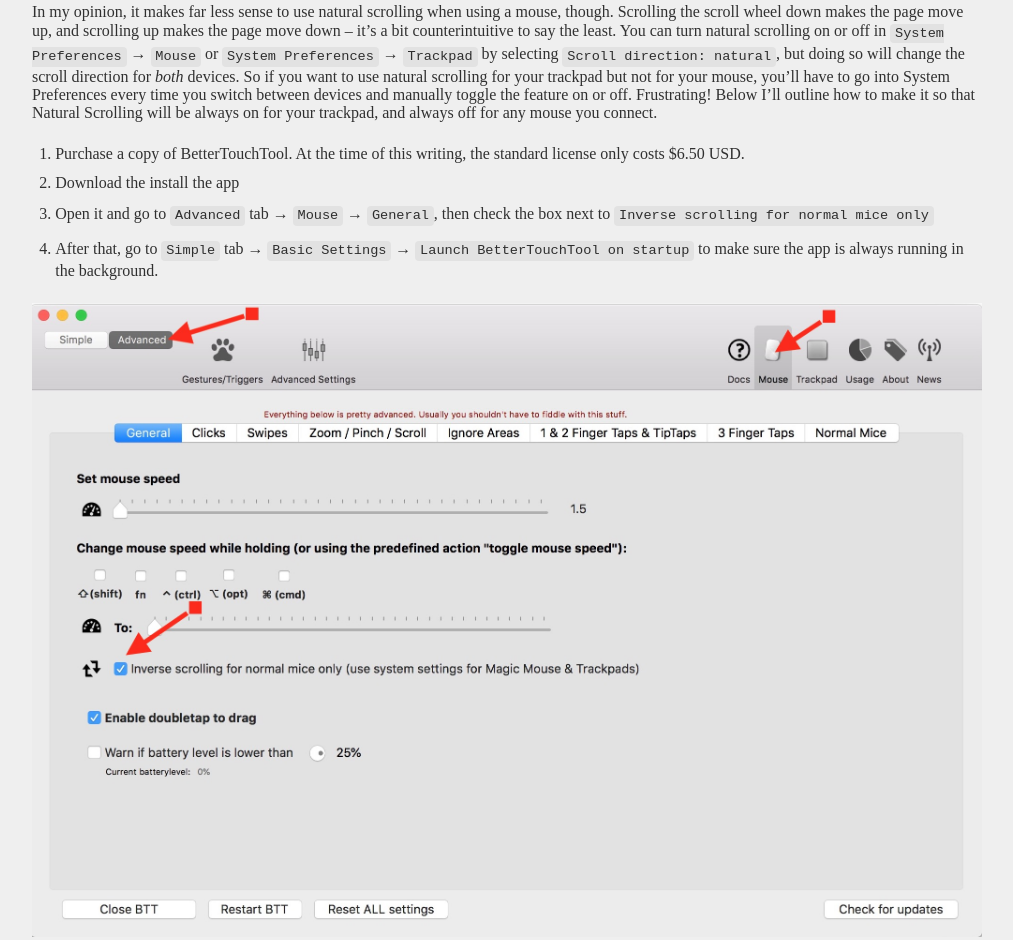
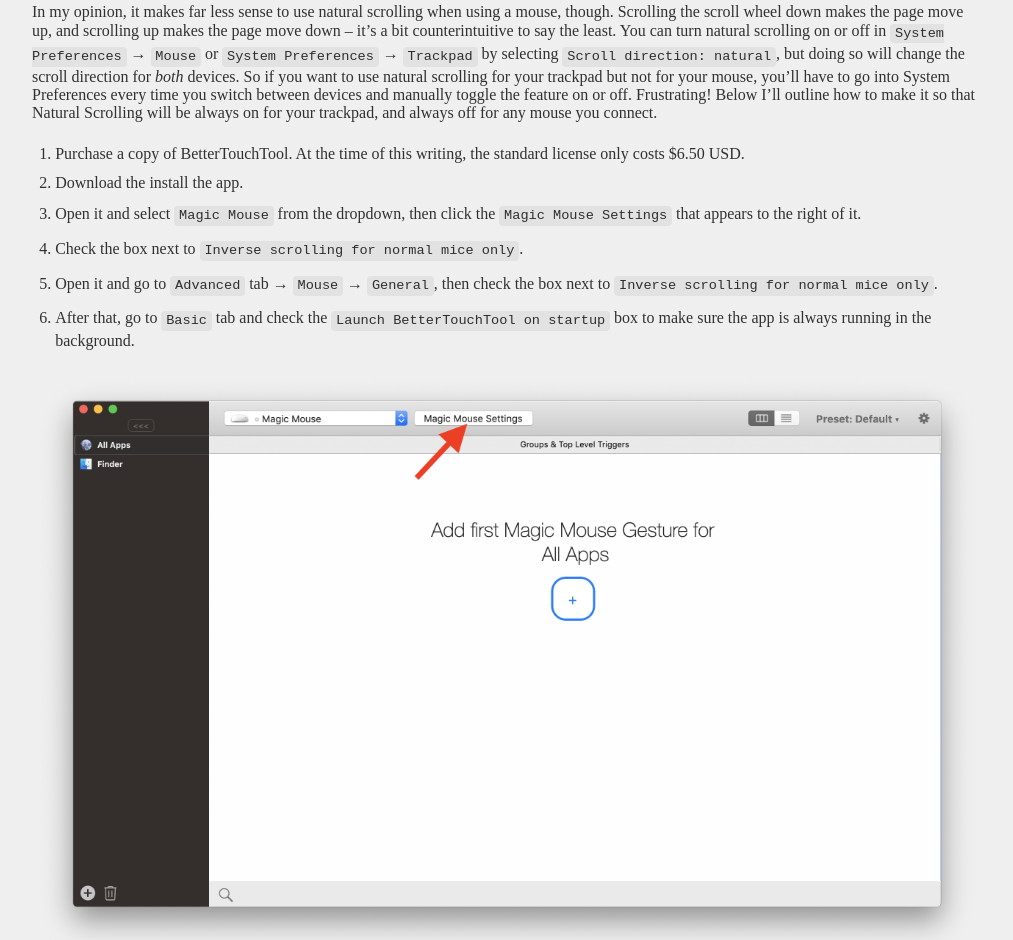
Before and after one commit to kellenmace/kellenmace.com-2019, a Gatsby site: page /automate-trackpad-mouse-natural-scrolling-in-mac-os-x/ in a window 1280 px wide. Shown: the part 517-1457 px from the top of the page, without its empty margins (133-1146 px from the left). Built offline with nearby package versions, Linux system fonts and the light colour scheme; Gatsby itself is replaced by a stand-in of ours; some packages are replaced by stand-ins of ours; what typography-theme-elk-glen would draw is missing.

Commit message:
Update mouse natural scrolling blog post

```diff
--- a/content/blog/automate-trackpad-mouse-natural-scrolling-in-mac-os-x/index.md
+++ b/content/blog/automate-trackpad-mouse-natural-scrolling-in-mac-os-x/index.md
@@ -10,10 +10,12 @@
 In my opinion, it makes far less sense to use natural scrolling when using a mouse, though. Scrolling the scroll wheel down makes the page move up, and scrolling up makes the page move down – it’s a bit counterintuitive to say the least. You can turn natural scrolling on or off in `System Preferences` → `Mouse` or `System Preferences` → `Trackpad` by selecting `Scroll direction: natural`, but doing so will change the scroll direction for *both* devices. So if you want to use natural scrolling for your trackpad but not for your mouse, you’ll have to go into System Preferences every time you switch between devices and manually toggle the feature on or off. Frustrating! Below I’ll outline how to make it so that Natural Scrolling will be always on for your trackpad, and always off for any mouse you connect.
 
 1. Purchase a copy of BetterTouchTool. At the time of this writing, the standard license only costs $6.50 USD.
-1. Download the install the app
-1. Open it and go to `Advanced` tab → `Mouse` → `General`, then check the box next to `Inverse scrolling for normal mice only`
-1. After that, go to `Simple` tab → `Basic Settings` → `Launch BetterTouchTool on startup` to make sure the app is always running in the background.
+1. Download the install the app.
+1. Open it and select `Magic Mouse` from the dropdown, then click the `Magic Mouse Settings` that appears to the right of it.
+1. Check the box next to `Inverse scrolling for normal mice only`.
+1. Open it and go to `Advanced` tab → `Mouse` → `General`, then check the box next to `Inverse scrolling for normal mice only`.
+1. After that, go to `Basic` tab and check the `Launch BetterTouchTool on startup` box to make sure the app is always running in the background.
 
-![BetterTouchTool screenshot 1](./better-touch-tool.jpg)
+![BetterTouchTool screenshot 1](./better-touch-tool-1.png)
 
-![BetterTouchTool screenshot 2](./better-touch-tool-2.jpg)
+![BetterTouchTool screenshot 2](./better-touch-tool-2.png)
```
Also changed, not shown: content/blog/automate-trackpad-mouse-natural-scrolling-in-mac-os-x/better-touch-tool-1.png (added), content/blog/automate-trackpad-mouse-natural-scrolling-in-mac-os-x/better-touch-tool-2.jpg (deleted), content/blog/automate-trackpad-mouse-natural-scrolling-in-mac-os-x/better-touch-tool-2.png (added), content/blog/automate-trackpad-mouse-natural-scrolling-in-mac-os-x/better-touch-tool.jpg (deleted).
